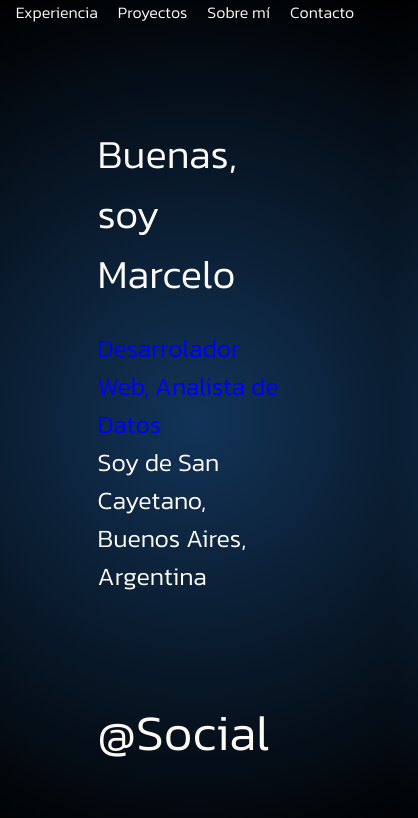
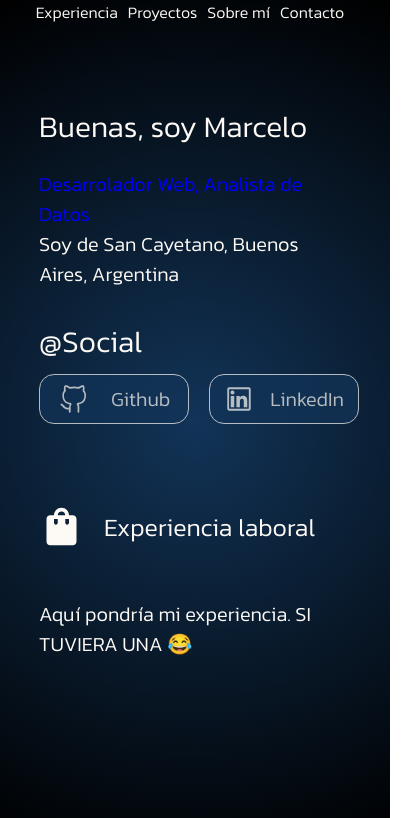
Before and after one commit to marcelotenaglia/Portfolio, a React (Vite) app in the folder portfolio/: page / in a window 390 px wide. Shown: the top 818 px of the page, 418 px wide, since content can reach past the window. Built offline with nearby package versions, Linux system fonts and the light colour scheme.

Commit message:
Fixed: Responsivity

```diff
--- a/portfolio/src/components/Experience/Experience.css
+++ b/portfolio/src/components/Experience/Experience.css
@@ -27,3 +27,26 @@ h1 {
     font-family: 'Kanit-Light';
     src: url(../../assets/fonts/Kanit-Light.ttf);
 }
+
+@media (max-width: 768px) {
+    .exp-container {
+        margin: 0 10% 0 10%;
+    }
+
+    .title-container {
+        padding-bottom: 30px;
+    }
+
+    h1 {
+        font-size: 25px;
+    }
+
+    .exp-icon {
+        width: 45px;
+        height: 45px;
+    }
+
+    p {
+        font-size: 20px;
+    }
+}
--- a/portfolio/src/components/Navbar/Navbar.css
+++ b/portfolio/src/components/Navbar/Navbar.css
@@ -15,3 +15,10 @@ a {
     src: url(../../assets/fonts/Kanit-Light.ttf) format('truetype');
     font-weight: 400;
 }
+
+@media (max-width: 768px) {
+    .navbar-container {
+        gap: 10px;
+        padding: 0 20px 0 20px;
+    }
+}
--- a/portfolio/src/components/Presentation/Presentation.css
+++ b/portfolio/src/components/Presentation/Presentation.css
@@ -76,3 +76,28 @@ p {
     src: url(../../assets/fonts/Kanit-Light.ttf);
     font-weight: 700;
 }
+
+@media (max-width: 768px) {
+
+    .presentation-container {
+        display: block;
+        justify-items: flex-start;
+        margin: 0 10% 0 10%;
+        padding: 80px 0 80px 0;
+    }
+
+    .phrase {
+        font-size: 30px;
+    }
+
+    .social {
+        font-size: 30px;
+        margin: 0;
+        padding: 10px 0 10px 0;
+    }
+
+    .social-container {
+        margin-top: 0;
+    }
+
+}
--- a/portfolio/src/components/Presentation/Presentation.tsx
+++ b/portfolio/src/components/Presentation/Presentation.tsx
@@ -6,7 +6,7 @@ import { Link } from 'react-router-dom';
 export const Presentation = () => {
     return (
         <div className='presentation-container'>
-            <h1>Buenas, soy Marcelo</h1>
+            <h1 className='phrase'>Buenas, soy Marcelo</h1>
             <p className='studies'>Desarrolador Web, Analista de Datos <br /> <span>Soy de San Cayetano, Buenos Aires, Argentina</span></p>
             <div className='social-container'>
                 <p className='social'>@Social</p>
```
